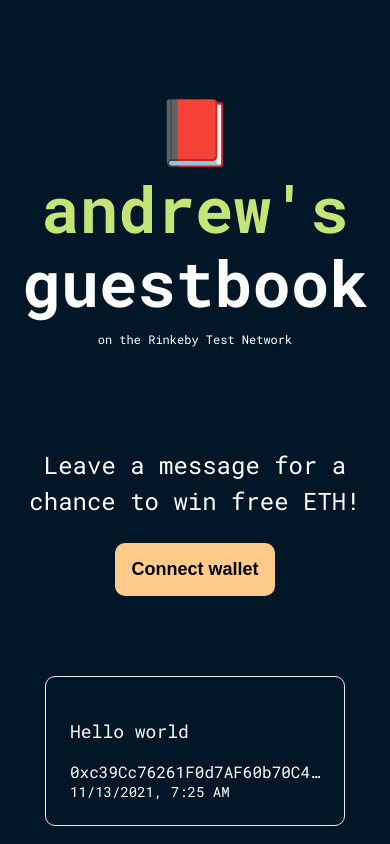
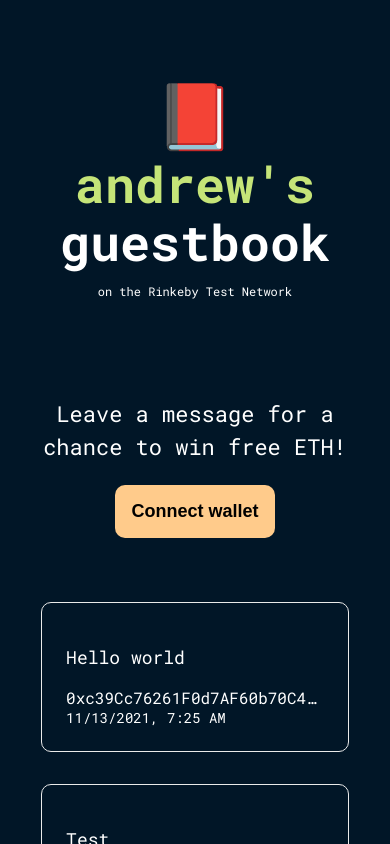
Before and after one commit to andrewli-ca/guestbook, a Next.js app in the folder packages/next-app/: page / in a window 390 px wide. Shown: the top 844 px of the page. Built offline with nearby package versions, Linux system fonts and the light colour scheme.

Commit message:
Fix styling

```diff
--- a/packages/next-app/styles/Home.module.css
+++ b/packages/next-app/styles/Home.module.css
@@ -50,7 +50,7 @@
 
 .description {
 	line-height: 1.5;
-	font-size: 1.5rem;
+	font-size: 1.35rem;
 }
 
 .formWrapper {
@@ -68,4 +68,26 @@
 	.container {
 		padding: 0;
 	}
+
+	.main {
+		padding: 2rem 0;
+	}
+
+	.header {
+		max-width: 300px;
+		margin: 0 auto;
+		padding: 1rem 0;
+	}
+
+	.title {
+		font-size: 3.125rem;
+	}
+
+	.formWrapper {
+		margin: 3rem 0;
+	}
+
+	.description {
+		font-size: 1.375rem;
+	}
 }
--- a/packages/next-app/styles/MessageGrid.module.css
+++ b/packages/next-app/styles/MessageGrid.module.css
@@ -46,4 +46,8 @@
 	.grid {
 		width: 100%;
 	}
+
+	.card {
+		min-width: 90%;
+	}
 }
```
